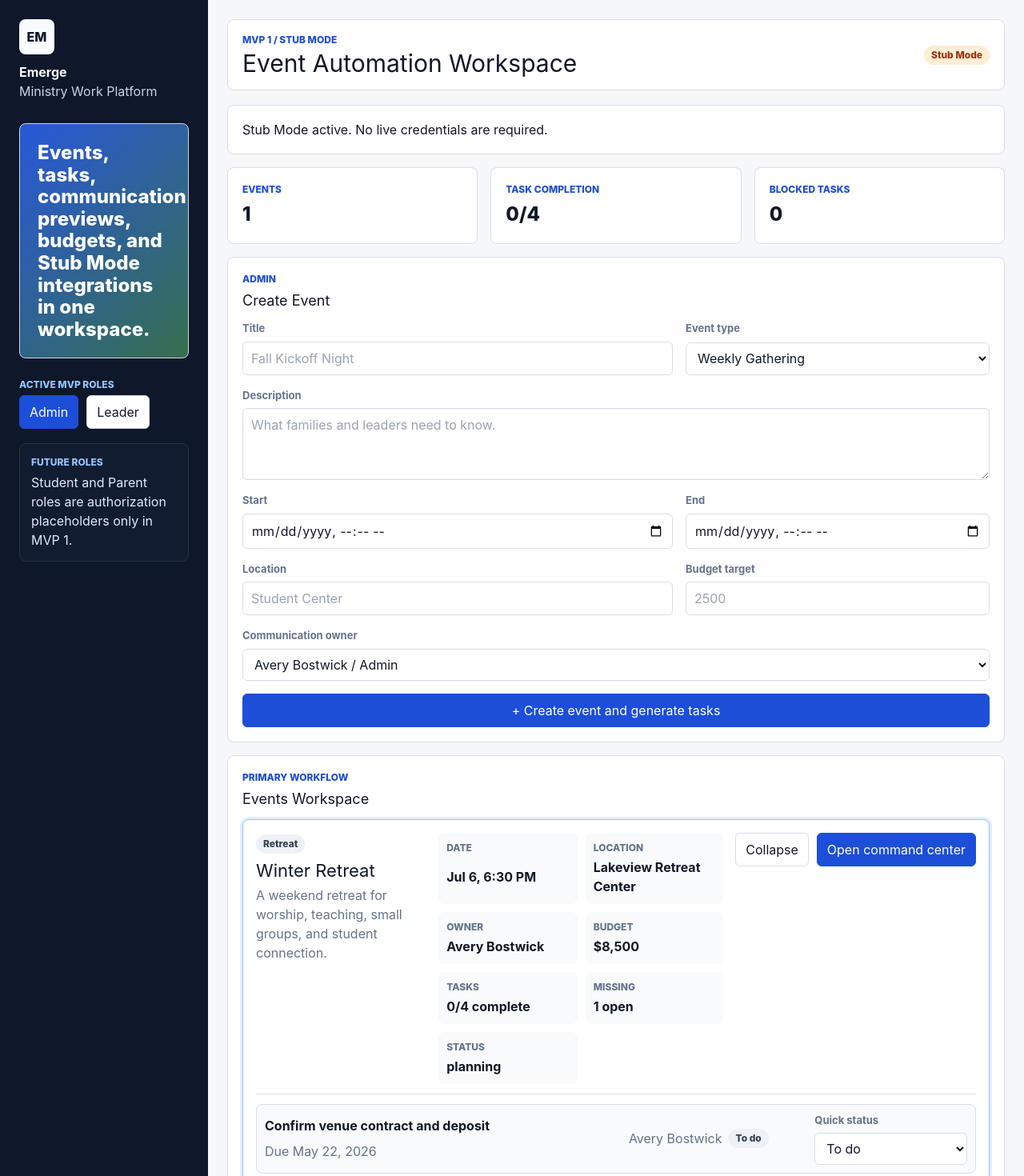
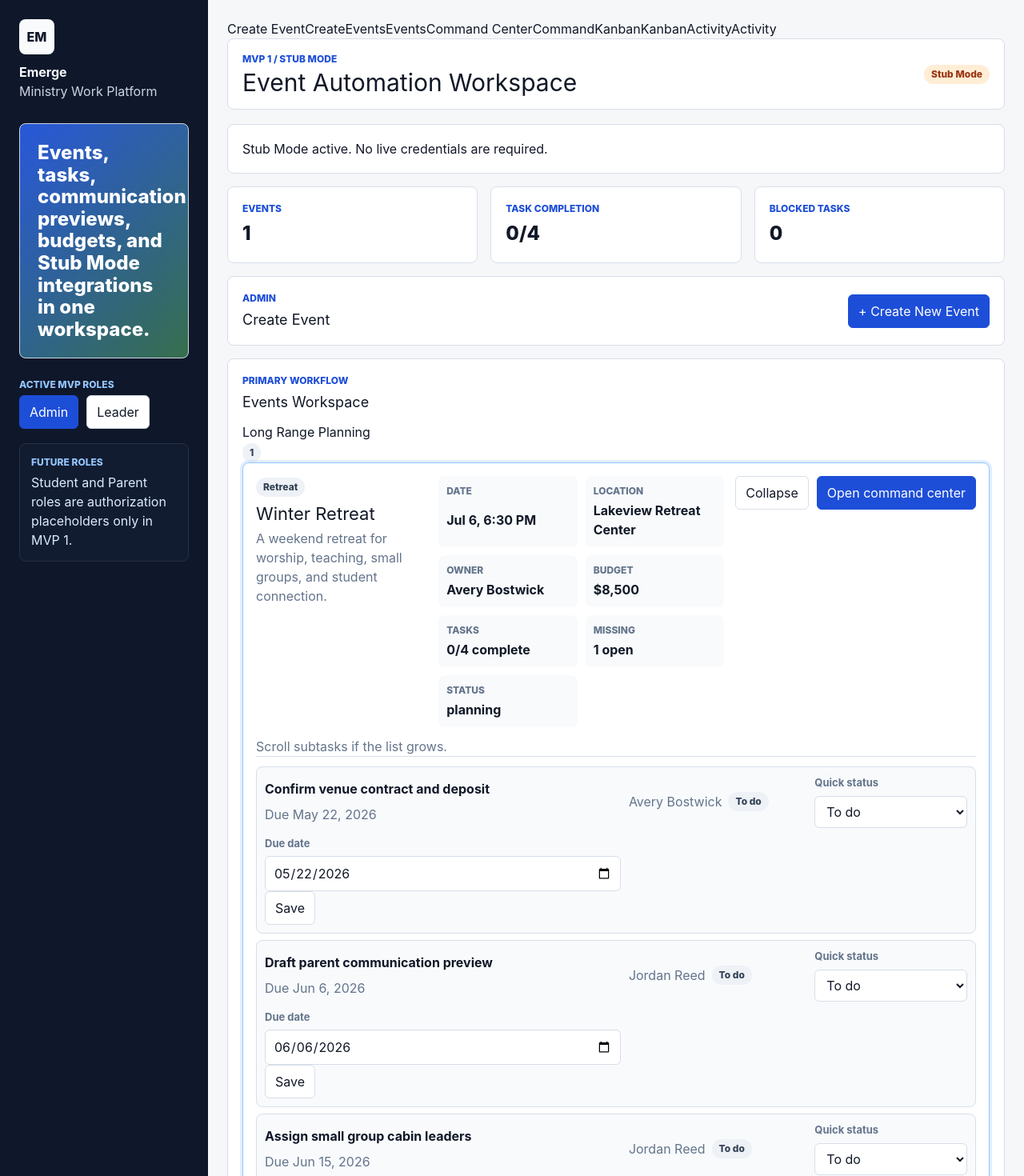
Before and after one commit to abostwick12/emergence-ministry-platform, a Next.js app: page / in a window 1280 px wide. Shown: the top 1470 px of the page at 80% size. Built offline with nearby package versions, Linux system fonts and the light colour scheme.

Commit message:
Stabilize MVP smoke tests and mock store

```diff
--- a/app/page.tsx
+++ b/app/page.tsx
@@ -42,6 +42,15 @@ const roleLabels: Record<Role, string> = {
 
 const eventTypes: EventType[] = ["retreat", "weekly", "service", "camp"];
 
+type EventGroupKey = "thisWeek" | "thisMonth" | "longRange" | "past";
+
+const eventGroupLabels: Record<EventGroupKey, string> = {
+  thisWeek: "This Week",
+  thisMonth: "This Month",
+  longRange: "Long Range Planning",
+  past: "Past Events"
+};
+
 export default function HomePage() {
   const [overview, setOverview] = useState<Overview | null>(null);
   const [selectedEventId, setSelectedEventId] = useState<string>("");
@@ -50,6 +59,7 @@ export default function HomePage() {
   const [isLoading, setIsLoading] = useState(true);
   const [notice, setNotice] = useState("Stub Mode active. No live credentials are required.");
   const [expandedEventIds, setExpandedEventIds] = useState<string[]>(["evt_winter_retreat"]);
+  const [isCreateOpen, setIsCreateOpen] = useState(false);
 
   async function loadOverview(nextSelectedId?: string) {
     const response = await fetch("/api/events", { cache: "no-store" });
@@ -139,8 +149,13 @@ export default function HomePage() {
 
     const created = (await response.json()) as EventWorkspace;
     formElement.reset();
+    setIsCreateOpen(false);
+    setExpandedEventIds((current) => [...new Set([created.event.id, ...current])]);
     setNotice(`Created ${created.event.title} and generated baseline timeline tasks.`);
     await refresh(created.event.id);
+    window.requestAnimationFrame(() => {
+      document.getElementById("events-workspace")?.scrollIntoView({ behavior: "smooth", block: "start" });
+    });
   }
 
   async function updateTask(taskId: string, body: Partial<ActiveTask>) {
@@ -232,6 +247,7 @@ export default function HomePage() {
       </aside>
 
       <main className="main">
+        <WorkspaceNavigator />
         <header className="topbar">
           <div>
             <p className="eyebrow">MVP 1 / Stub Mode</p>
@@ -257,9 +273,22 @@ export default function HomePage() {
             <section className="grid workflow-stack">
               <div className="grid">
                 {activeRole === "admin" ? (
-                  <EventForm users={activeUsers} onSubmit={createEvent} />
+                  <section className="panel" id="create-event">
+                    <div className="toolbar" style={{ justifyContent: "space-between" }}>
+                      <div>
+                        <p className="eyebrow">Admin</p>
+                        <h2 className="section-title" style={{ margin: 0 }}>
+                          Create Event
+                        </h2>
+                      </div>
+                      <button className="button primary" type="button" onClick={() => setIsCreateOpen((current) => !current)}>
+                        {isCreateOpen ? "Close form" : "+ Create New Event"}
+                      </button>
+                    </div>
+                    {isCreateOpen ? <EventForm users={activeUsers} onSubmit={createEvent} /> : null}
+                  </section>
                 ) : (
-                  <section className="panel">
+                  <section className="panel" id="create-event">
                     <p className="eyebrow">Leader View</p>
                     <h2 className="section-title">Assigned Ministry Work</h2>
                     <p className="muted" style={{ margin: 0 }}>
@@ -296,7 +325,7 @@ export default function HomePage() {
                 />
               ) : null}
 
-              <section className="panel">
+              <section className="panel" id="kanban-dashboard">
                 <h2 className="section-title">Kanban Dashboard</h2>
                 <p className="muted">Status overview for current ministry tasks. Open a card only when edits are needed.</p>
                 <div className="kanban">
@@ -341,11 +370,34 @@ function Metric({ label, value }: { label: string; value: string }) {
   );
 }
 
+function WorkspaceNavigator() {
+  const links = [
+    { label: "Create Event", shortLabel: "Create", target: "create-event" },
+    { label: "Events", shortLabel: "Events", target: "events-workspace" },
+    { label: "Command Center", shortLabel: "Command", target: "event-command-center" },
+    { label: "Kanban", shortLabel: "Kanban", target: "kanban-dashboard" },
+    { label: "Activity", shortLabel: "Activity", target: "activity-log" }
+  ];
+
+  function scrollToSection(target: string) {
+    document.getElementById(target)?.scrollIntoView({ behavior: "smooth", block: "start" });
+  }
+
+  return (
+    <nav className="workspace-nav" aria-label="Workspace Navigator">
+      {links.map((link) => (
+        <button className="workspace-nav-link" key={link.target} type="button" onClick={() => scrollToSection(link.target)}>
+          <span className="nav-full">{link.label}</span>
+          <span className="nav-short">{link.shortLabel}</span>
+        </button>
+      ))}
+    </nav>
+  );
+}
+
 function EventForm({ users, onSubmit }: { users: User[]; onSubmit: (event: FormEvent<HTMLFormElement>) => void }) {
   return (
-    <section className="panel">
-      <p className="eyebrow">Admin</p>
-      <h2 className="section-title">Create Event</h2>
+    <div className="create-form-wrap">
       <form className="grid" onSubmit={onSubmit}>
         <div className="grid grid-2">
           <div className="field">
@@ -401,7 +453,7 @@ function EventForm({ users, onSubmit }: { users: User[]; onSubmit: (event: FormE
           + Create event and generate tasks
         </button>
       </form>
-    </section>
+    </div>
   );
 }
 
@@ -426,12 +478,25 @@ function EventsWorkspace({
   onOpenEvent: (eventId: string) => void;
   onUpdateTask: (taskId: string, body: Partial<ActiveTask>) => Promise<void>;
 }) {
+  const groupedEvents = groupEventsByTimeframe(events);
+
   return (
-    <section className="panel">
+    <section className="panel" id="events-workspace">
       <p className="eyebrow">Primary Workflow</p>
       <h2 className="section-title">Events Workspace</h2>
       <div className="grid">
-        {events.map((event) => {
+        {(Object.keys(eventGroupLabels) as EventGroupKey[]).map((groupKey) => {
+          const groupEvents = groupedEvents[groupKey];
+          if (groupEvents.length === 0) return null;
+
+          return (
+            <section className={groupKey === "thisWeek" || groupKey === "thisMonth" ? "event-group priority" : "event-group"} key={groupKey}>
+              <div className="event-group-header">
+                <h3>{eventGroupLabels[groupKey]}</h3>
+                <span className="pill">{groupEvents.length}</span>
+              </div>
+              <div className="grid">
+                {groupEvents.map((event) => {
                   const eventTasks = tasks.filter((task) => task.eventId === event.id);
                   const completeTasks = eventTasks.filter((task) => task.status === "done").length;
                   const owner = users.find((user) => user.id === event.contactOwnerId);
@@ -467,13 +532,20 @@ function EventsWorkspace({
                       </div>
 
                       {isExpanded ? (
+                        <div className="subtask-scroll-wrap">
+                          <span className="muted subtask-scroll-label">Scroll subtasks if the list grows.</span>
                           <div className="subtask-list" aria-label={`${event.title} subtasks`}>
                             {eventTasks.map((task) => (
                               <EventSubtaskRow key={task.id} task={task} users={users} onUpdateTask={onUpdateTask} />
                             ))}
                           </div>
+                        </div>
                       ) : null}
                     </article>
+                  );
+                })}
+              </div>
+            </section>
           );
         })}
       </div>
@@ -491,6 +563,11 @@ function EventSubtaskRow({
   onUpdateTask: (taskId: string, body: Partial<ActiveTask>) => Promise<void>;
 }) {
   const owner = users.find((user) => user.id === task.assignedUserId);
+  const [dueDate, setDueDate] = useState(toDateInputValue(task.dueDate));
+
+  useEffect(() => {
+    setDueDate(toDateInputValue(task.dueDate));
+  }, [task.dueDate]);
 
   return (
     <div className={task.status === "done" ? "subtask-row completed" : "subtask-row"}>
@@ -519,6 +596,19 @@ function EventSubtaskRow({
           ))}
         </select>
       </div>
+      <div className="field compact-field">
+        <label htmlFor={`event-due-${task.id}`}>Due date</label>
+        <div className="inline-edit-row">
+          <input className="input" id={`event-due-${task.id}`} type="date" value={dueDate} onChange={(event) => setDueDate(event.target.value)} />
+          <button
+            className="button"
+            type="button"
+            onClick={() => void onUpdateTask(task.id, { dueDate: new Date(`${dueDate}T12:00:00`).toISOString() })}
+          >
+            Save
+          </button>
+        </div>
+      </div>
     </div>
   );
 }
@@ -540,6 +630,38 @@ function estimateMissingInformationCount(event: MinistryEvent) {
     !event.budgetTarget,
     !event.googleDriveFolderId
   ].filter(Boolean).length;
+}
+
+function groupEventsByTimeframe(events: MinistryEvent[]) {
+  const now = new Date();
+  const startOfToday = new Date(now.getFullYear(), now.getMonth(), now.getDate());
+  const endOfWeek = new Date(startOfToday);
+  endOfWeek.setDate(startOfToday.getDate() + 7);
+  const endOfMonth = new Date(startOfToday.getFullYear(), startOfToday.getMonth() + 1, 1);
+
+  const groups: Record<EventGroupKey, MinistryEvent[]> = {
+    thisWeek: [],
+    thisMonth: [],
+    longRange: [],
+    past: []
+  };
+
+  [...events]
+    .sort((first, second) => new Date(first.startTime).getTime() - new Date(second.startTime).getTime())
+    .forEach((event) => {
+      const start = new Date(event.startTime);
+      if (start < startOfToday) {
+        groups.past.push(event);
+      } else if (start < endOfWeek) {
+        groups.thisWeek.push(event);
+      } else if (start < endOfMonth) {
+        groups.thisMonth.push(event);
+      } else {
+        groups.longRange.push(event);
+      }
+    });
+
+  return groups;
 }
 
 function TaskCard({
@@ -670,8 +792,8 @@ function EventWorkspacePanel({
 
   return (
     <section className="panel command-center-panel" id="event-command-center">
-      <p className="eyebrow">Event Detail</p>
-      <h2 className="section-title">{workspace.event.title}</h2>
+      <p className="eyebrow">Selected Event</p>
+      <h2 className="section-title">Command Center: {workspace.event.title}</h2>
       <p className="muted">
         {eventTypeLabels[workspace.event.type]} / {formatDateTime(workspace.event.startTime)}
       </p>
@@ -680,7 +802,7 @@ function EventWorkspacePanel({
         <EventDetailsForm key={workspace.event.id} workspace={workspace} users={users} onUpdateEvent={onUpdateEvent} />
         <MissingInformationPanel items={workspace.missingInformation} />
 
-        <section className="card">
+        <section className="card" id="activity-log">
           <h3 className="section-title">Timeline Tasks</h3>
           <div className="grid">
             {workspace.tasks.map((task) => (
@@ -893,13 +1015,20 @@ function PreviewList({ communications }: { communications: CommunicationPackage[
     <div className="grid">
       {communications.map((item) => (
         <article className="card" key={item.id}>
-          <span className="pill">Preview only</span>
+          <span className="pill">Preview only - not sent</span>
+          <p className="eyebrow">{communicationTypeLabel(item.type)}</p>
           <h4>{item.payload.subject}</h4>
           <p className="muted">{item.payload.body}</p>
         </article>
       ))}
     </div>
   );
+}
+
+function communicationTypeLabel(type: CommunicationPackage["type"]) {
+  if (type === "parent_email") return "Parent Email";
+  if (type === "leader_brief") return "Leader Announcement";
+  return "Blast Text";
 }
 
 function IntegrationList({ logs }: { logs: IntegrationSyncLog[] }) {
--- a/lib/store.ts
+++ b/lib/store.ts
@@ -15,12 +15,26 @@ import type {
 } from "./types";
 import { addDays, uid } from "./utils";
 
+type MockStoreState = {
+  initialized: boolean;
+  users: User[];
+  events: MinistryEvent[];
+  tasks: ActiveTask[];
+  communications: CommunicationPackage[];
+  integrationLogs: IntegrationSyncLog[];
+  expenses: EventExpense[];
+  activity: ActivityLog[];
+};
+
+function createInitialStore(): MockStoreState {
   const now = new Date();
   const sampleStart = new Date(now);
   sampleStart.setDate(sampleStart.getDate() + 28);
   sampleStart.setHours(18, 30, 0, 0);
 
-const users: User[] = [
+  return {
+    initialized: false,
+    users: [
       {
         id: "usr_admin",
         firstName: "Avery",
@@ -49,9 +63,8 @@ const users: User[] = [
         email: "parent@emergeministry.test",
         role: "parent"
       }
-];
-
-const events: MinistryEvent[] = [
+    ],
+    events: [
       {
         id: "evt_winter_retreat",
         title: "Winter Retreat",
@@ -68,12 +81,11 @@ const events: MinistryEvent[] = [
         proPresenterPlaylistId: undefined,
         createdAt: now.toISOString()
       }
-];
-
-const tasks: ActiveTask[] = [];
-const communications: CommunicationPackage[] = [];
-const integrationLogs: IntegrationSyncLog[] = [];
-const expenses: EventExpense[] = [
+    ],
+    tasks: [],
+    communications: [],
+    integrationLogs: [],
+    expenses: [
       {
         id: "exp_deposit",
         eventId: "evt_winter_retreat",
@@ -82,8 +94,19 @@ const expenses: EventExpense[] = [
         description: "Venue deposit",
         timestamp: now.toISOString()
       }
-];
-const activity: ActivityLog[] = [];
+    ],
+    activity: []
+  };
+}
+
+const globalStore = globalThis as typeof globalThis & {
+  __emergeMvpStore?: MockStoreState;
+};
+
+const store = globalStore.__emergeMvpStore ?? createInitialStore();
+globalStore.__emergeMvpStore = store;
+
+const { users, events, tasks, communications, integrationLogs, expenses, activity } = store;
 
 function actorId() {
   return "usr_admin";
@@ -105,7 +128,7 @@ function generateTasksForEvent(event: MinistryEvent) {
   const generated = templateTasks.map((template) => {
     const assignee = users.find((user) => user.role === template.roleAssigned) ?? users[0];
     const task: ActiveTask = {
-      id: uid("task"),
+      id: `task_${event.id}_${template.id}`,
       eventId: event.id,
       taskTitle: template.taskTitle,
       dueDate: addDays(event.startTime, template.timelineOffsetDays),
@@ -132,6 +155,7 @@ function generateTasksForEvent(event: MinistryEvent) {
   return generated;
 }
 
+if (!store.initialized) {
   generateTasksForEvent(events[0]);
   recordActivity({
     type: "event_created",
@@ -139,6 +163,8 @@ recordActivity({
     message: `Created event: ${events[0].title}`,
     metadata: { type: events[0].type }
   });
+  store.initialized = true;
+}
 
 export function listUsers() {
   return users;
@@ -286,26 +312,62 @@ export function generateCommunicationPreview(eventId: string) {
   const event = getEvent(eventId);
   if (!event) return undefined;
 
-  const item: CommunicationPackage = {
+  const eventTasks = tasks.filter((task) => task.eventId === eventId);
+  const openTasks = eventTasks.filter((task) => task.status !== "done");
+  const missing = getMissingInformation(event, expenses.filter((expense) => expense.eventId === eventId));
+  const missingNote = missing.length
+    ? `Details still being confirmed: ${missing.map((item) => item.label).join(" ")}`
+    : "All core event details are ready for review.";
+  const locationLine = event.location ?? "Location is still being finalized.";
+  const dateLine = new Date(event.startTime).toLocaleString();
+  const taskLine = `${openTasks.length} open task${openTasks.length === 1 ? "" : "s"} remain before this event is ready.`;
+  const budgetLine = event.budgetTarget ? `Budget target: $${event.budgetTarget.toLocaleString()}.` : "Budget target is still being confirmed.";
+
+  const createdAt = new Date().toISOString();
+  const previews: CommunicationPackage[] = [
+    {
       id: uid("comm"),
       eventId,
       type: "parent_email",
       payload: {
-      subject: `${event.title} details for families`,
-      body: `Preview only: ${event.title} is scheduled for ${new Date(event.startTime).toLocaleDateString()}. This communication is not sent in MVP 1.`
+        subject: `Parent email preview: ${event.title}`,
+        body: `Preview only - not sent.\n\nHi families,\n\nHere is the current preview for ${event.title}, a ${event.type} event.\n\nSummary: ${event.description || "Event summary is still being finalized."}\nDate/time: ${dateLine}\nLocation: ${locationLine}\nWhat families need to know: ${missingNote}\n${budgetLine}\nNext step: Watch for the final details from the ministry team before making plans.`
       },
       status: "preview",
-    createdAt: new Date().toISOString()
-  };
+      createdAt
+    },
+    {
+      id: uid("comm"),
+      eventId,
+      type: "leader_brief",
+      payload: {
+        subject: `Leader announcement preview: ${event.title}`,
+        body: `Preview only - not sent.\n\nLeader heads up for ${event.title}: ${event.description || "Event summary is still being finalized."}\n\nDate/time: ${dateLine}\nLocation: ${locationLine}\nVolunteer/task awareness: ${taskLine}\nMissing info: ${missingNote}\nNext step for leaders: Review your assigned tasks and flag anything blocked.`
+      },
+      status: "preview",
+      createdAt
+    },
+    {
+      id: uid("comm"),
+      eventId,
+      type: "student_announcement",
+      payload: {
+        subject: `Blast text preview: ${event.title}`,
+        body: `Preview only - not sent.\n\n${event.title}: ${dateLine}. ${event.location ? `Meet at ${event.location}.` : "Location is still being finalized."} ${missing.length ? "More details coming soon." : "Watch for final reminders soon."}`
+      },
+      status: "preview",
+      createdAt
+    }
+  ];
 
-  communications.unshift(item);
+  communications.unshift(...previews);
   recordActivity({
     type: "communication_preview_generated",
     eventId,
-    message: `Generated communication preview for ${event.title}`,
-    metadata: { communicationId: item.id, sent: false }
+    message: `Generated communication previews for ${event.title}`,
+    metadata: { previewCount: previews.length, sent: false }
   });
-  return item;
+  return previews;
 }
 
 export function runIntegrationStub(eventId: string, type: "google_drive" | "propresenter" | "google_calendar" | "planning_center") {
```
Also changed, not shown: 1 other file (tests, documents, lock files or other folders). Lines whose indentation alone changed are shown as unchanged.
